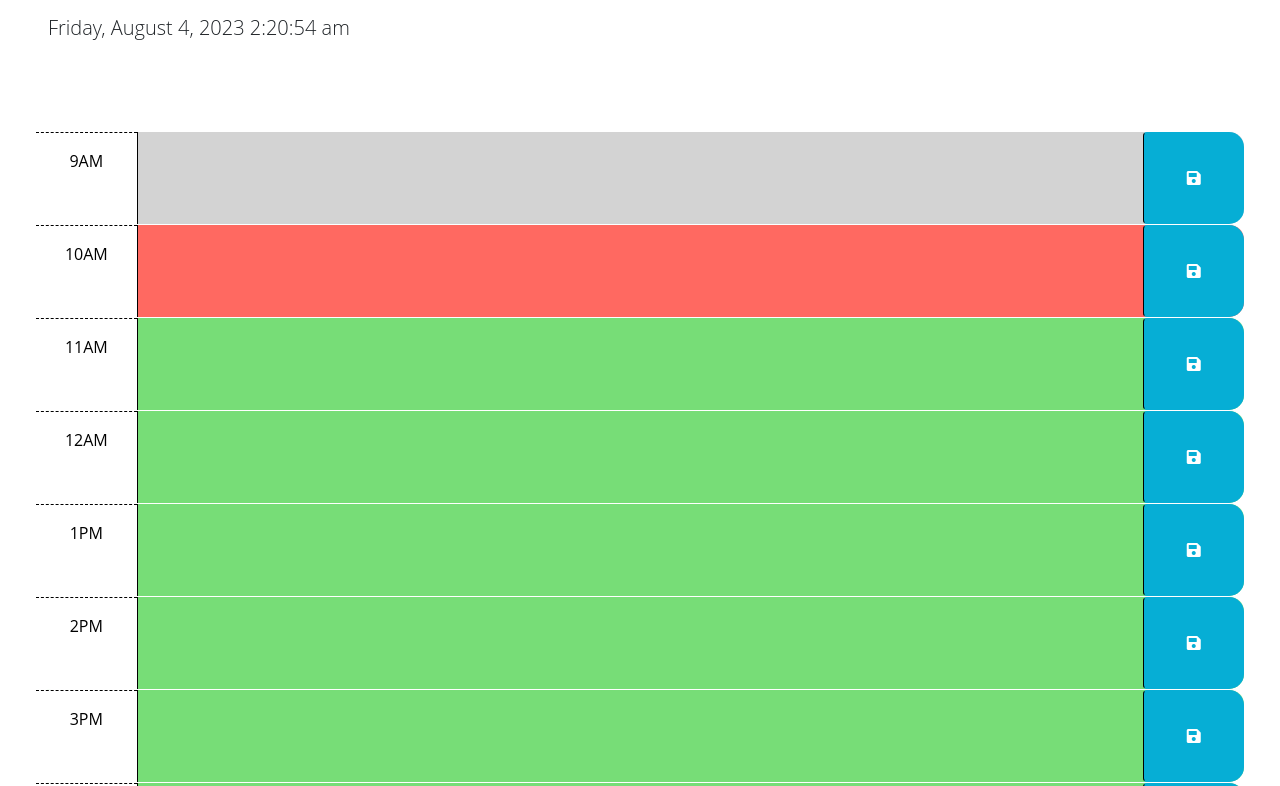
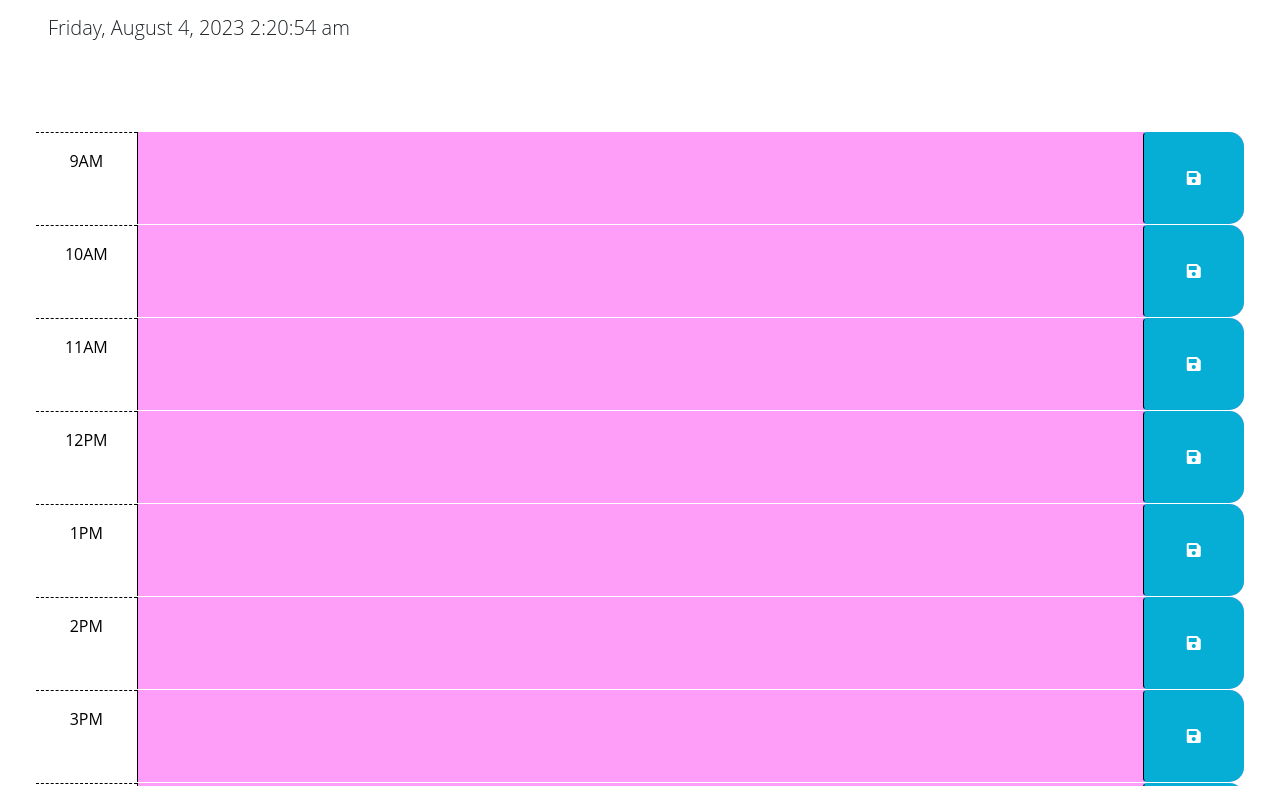
Before and after one commit to otmorales23/work-day-scheduler, a plain HTML site: page index.html in a window 1280 px wide. Shown: the part 166-952 px from the top of the page. Drawn offline with nearby package versions, Linux system fonts and the light colour scheme.

Commit message:
set color based on past present and future

```diff
--- a/index.html
+++ b/index.html
@@ -31,18 +31,8 @@
       <p id="currentDay" class="lead"></p>
     </header>
     <div class="container-fluid px-5">
-      <!-- Use class for "past", "present", and "future" to apply styles to the
-        time-block divs accordingly. The javascript will need to do this by
-        adding/removing these classes on each div by comparing the hour in the
-        id to the current hour. The html provided below is meant to be an example
-        demonstrating how the css provided can be leveraged to create the
-        desired layout and colors. The html below should be removed or updated
-        in the finished product. Remember to delete this comment once the
-        code is implemented.
-        -->
 
-      <!-- Example of a past time block. The "past" class adds a gray background color. -->
-      <div id="hour-9" class="row time-block past">
+      <div id="hour-9" data-hour ="9" class="row time-block past">
         <div class="col-2 col-md-1 hour text-center py-3">9AM</div>
         <textarea class="col-8 col-md-10 description" rows="3"> </textarea>
         <button class="btn saveBtn col-2 col-md-1" aria-label="save">
@@ -50,8 +40,7 @@
         </button>
       </div>
 
-      <!-- Example of a present time block. The "present" class adds a red background color. -->
-      <div id="hour-10" class="row time-block present">
+      <div id="hour-10" data-hour ="10" class="row time-block">
         <div class="col-2 col-md-1 hour text-center py-3">10AM</div>
         <textarea class="col-8 col-md-10 description" rows="3"> </textarea>
         <button class="btn saveBtn col-2 col-md-1" aria-label="save">
@@ -59,8 +48,7 @@
         </button>
       </div>
 
-      <!-- Example of a future time block. The "future" class adds a green background color. -->
-      <div id="hour-11" class="row time-block future">
+      <div id="hour-11" data-hour ="11" class="row time-block">
         <div class="col-2 col-md-1 hour text-center py-3">11AM</div>
         <textarea class="col-8 col-md-10 description" rows="3"> </textarea>
         <button class="btn saveBtn col-2 col-md-1" aria-label="save">
@@ -68,15 +56,15 @@
         </button>
       </div>
 
-      <div id="hour-12" class="row time-block future">
-        <div class="col-2 col-md-1 hour text-center py-3">12AM</div>
+      <div id="hour-12" data-hour ="12" class="row time-block">
+        <div class="col-2 col-md-1 hour text-center py-3">12PM</div>
         <textarea class="col-8 col-md-10 description" rows="3"> </textarea>
         <button class="btn saveBtn col-2 col-md-1" aria-label="save">
           <i class="fas fa-save" aria-hidden="true"></i>
         </button>
       </div>
 
-      <div id="hour-1" class="row time-block future">
+      <div id="hour-1" data-hour ="13" class="row time-block">
         <div class="col-2 col-md-1 hour text-center py-3">1PM</div>
         <textarea class="col-8 col-md-10 description" rows="3"> </textarea>
         <button class="btn saveBtn col-2 col-md-1" aria-label="save">
@@ -84,7 +72,7 @@
         </button>
       </div>
 
-      <div id="hour-2" class="row time-block future">
+      <div id="hour-2" data-hour ="14" class="row time-block">
         <div class="col-2 col-md-1 hour text-center py-3">2PM</div>
         <textarea class="col-8 col-md-10 description" rows="3"> </textarea>
         <button class="btn saveBtn col-2 col-md-1" aria-label="save">
@@ -92,7 +80,7 @@
         </button>
       </div>
 
-      <div id="hour-3" class="row time-block future">
+      <div id="hour-3" data-hour ="15" class="row time-block">
         <div class="col-2 col-md-1 hour text-center py-3">3PM</div>
         <textarea class="col-8 col-md-10 description" rows="3"> </textarea>
         <button class="btn saveBtn col-2 col-md-1" aria-label="save">
@@ -100,7 +88,7 @@
         </button>
       </div>
 
-      <div id="hour-4" class="row time-block future">
+      <div id="hour-4" data-hour ="16" class="row time-block">
         <div class="col-2 col-md-1 hour text-center py-3">4PM</div>
         <textarea class="col-8 col-md-10 description" rows="3"> </textarea>
         <button class="btn saveBtn col-2 col-md-1" aria-label="save">
@@ -108,7 +96,7 @@
         </button>
       </div>
 
-      <div id="hour-5" class="row time-block future">
+      <div id="hour-5" data-hour ="17" class="row time-block">
         <div class="col-2 col-md-1 hour text-center py-3">5PM</div>
         <textarea class="col-8 col-md-10 description" rows="3"> </textarea>
         <button class="btn saveBtn col-2 col-md-1" aria-label="save">
--- a/script.js
+++ b/script.js
@@ -1,6 +1,6 @@
 $(function () {
     //display current day at top (maybe time also)
-function getTime () {
+    function getTime() {
         $("#currentDay").text(dayjs().format("dddd, MMMM D, YYYY h:mm:ss a"))
         setInterval(getTime, 1000)
     }
@@ -8,7 +8,10 @@ function getTime () {
     getTime()
 
     //save value of text area for each timeblock to local storage
-$(".saveBtn").click(function (){
+    $(".saveBtn").click(function () {
+        // let dataHour = $(this).parent().data("hour")
+        // console.log(dataHour);
+
         let timeblockHourId = $(this).parent().attr("id")
         let userInput = $(this).prev().val()
         console.log(timeblockHourId);
@@ -17,6 +20,26 @@ $(".saveBtn").click(function (){
     })
 
     //set color based on past present or future
+    function setColor() {
+        let currentHour = dayjs().hour()
+        console.log(currentHour);
+        $(".time-block").each(function () {
+            let timeblockHour = $(this).data("hour")
+            console.log(timeblockHour);
+
+            if (timeblockHour === currentHour) {
+                $(this).addClass("present");
+            } else if (timeblockHour < currentHour) {
+                $(this).addClass("past");
+            } else {
+                $(this).addClass("future");
+            }
+        })
+
+    }
+
+    setColor()
+
     //render frm local storage on page load
 
 });
--- a/style.css
+++ b/style.css
@@ -31,17 +31,17 @@ body {
   }
 
   .past {
-    background-color: #d3d3d3;
+    background-color: #ffa1a1;
     color: white;
   }
 
   .present {
-    background-color: #ff6961;
+    background-color: #9affcd;
     color: white;
   }
 
   .future {
-    background-color: #77dd77;
+    background-color: #ff9ef9;
     color: white;
   }
 
```
Lines whose indentation alone changed are shown as unchanged.
